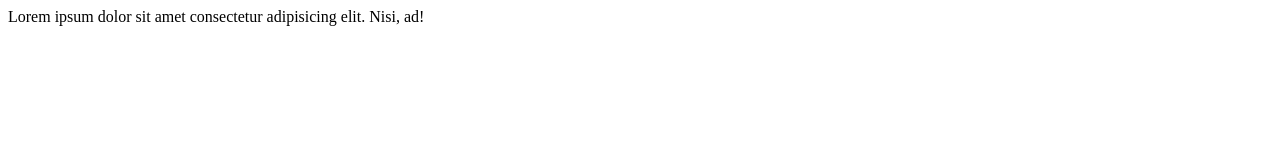
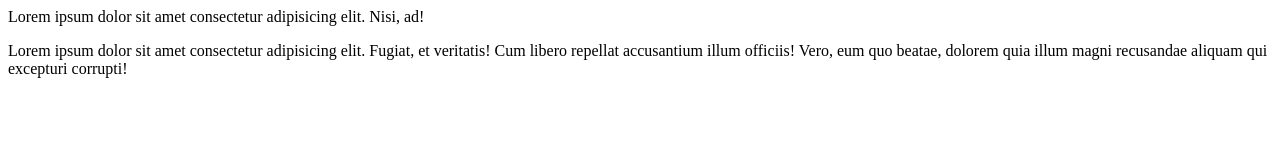
Before and after one commit to Umayr43/learn-git, a plain HTML site: page index.html in a window 1280 px wide. Drawn offline with Linux system fonts and the light colour scheme.

Commit message:
new changes made

```diff
--- a/index.html
+++ b/index.html
@@ -7,5 +7,8 @@
 </head>
 <body>
     Lorem ipsum dolor sit amet consectetur adipisicing elit. Nisi, ad!
+    <p>Lorem ipsum dolor sit amet consectetur adipisicing elit. Fugiat, et veritatis! Cum libero repellat accusantium illum officiis! Vero, eum quo beatae, dolorem quia illum magni recusandae aliquam qui excepturi corrupti!
+    </p>
+
 </body>
 </html>
```
